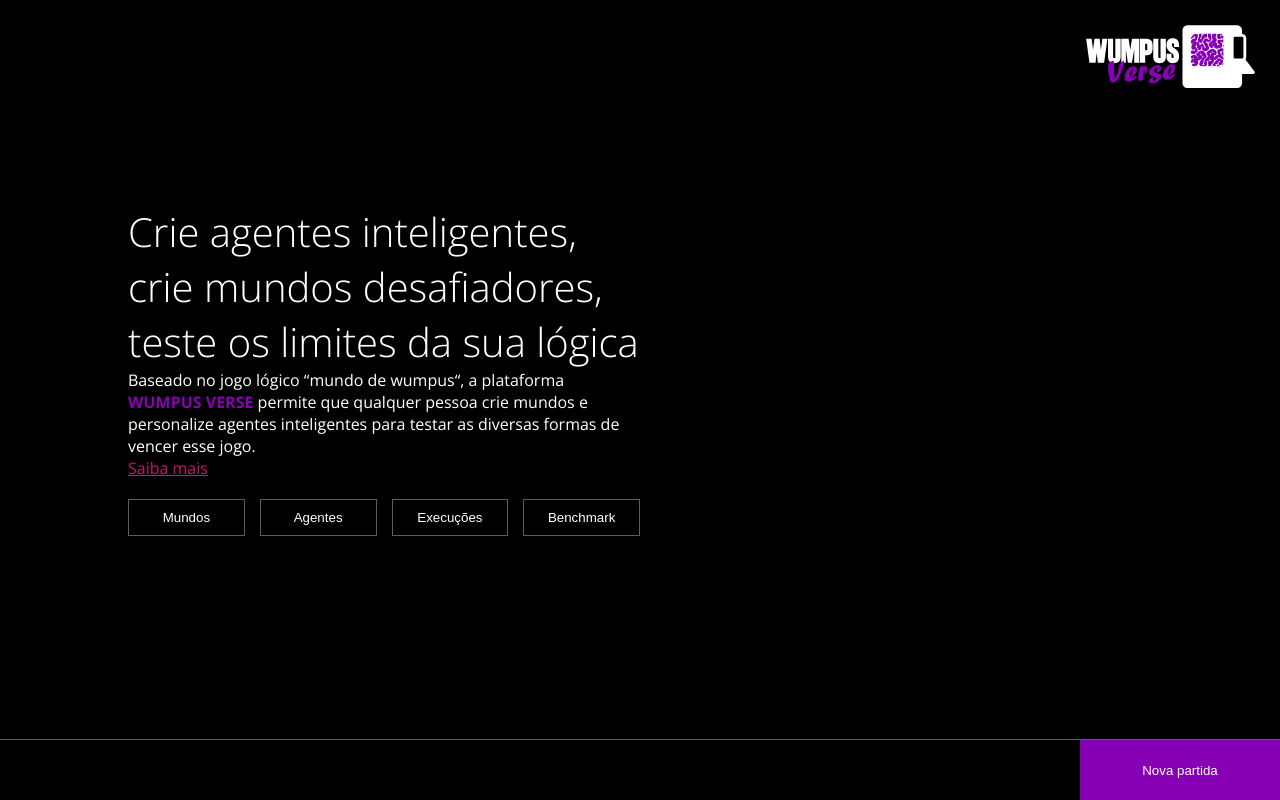
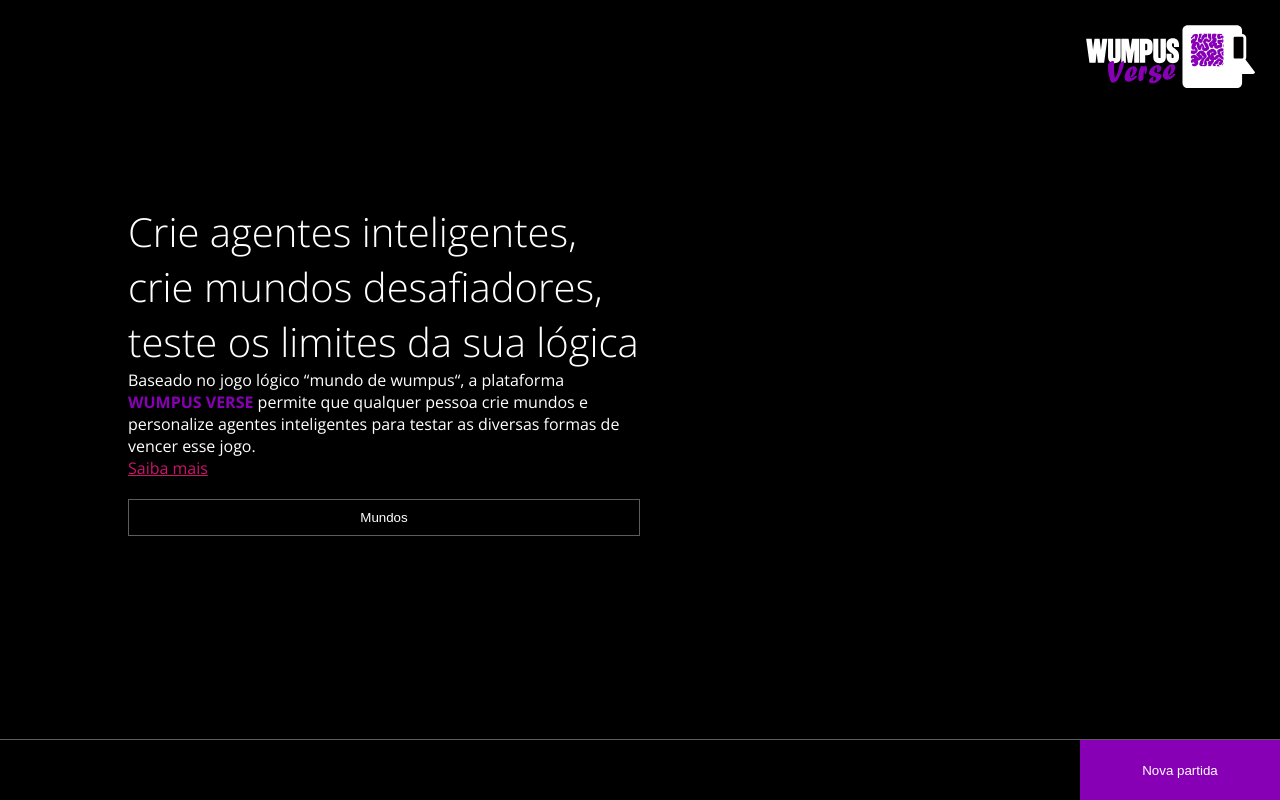
Before and after one commit to williamsdavid5/wumpus-verse-frontend, a React (Vite) app: page / in a window 1280 px wide. Built offline with nearby package versions, Linux system fonts and the light colour scheme.

Commit message:
correções para ser usado pelos alunos, removidas algumas coisas que não foram implementadas ainda

```diff
--- a/src/pages/Execucao.jsx
+++ b/src/pages/Execucao.jsx
@@ -384,7 +384,7 @@ export default function Execucao() {
                                 <p>Sala atual: ({salaSelecionada[0]},{salaSelecionada[1]})</p>
                             </div>
                             <hr />
-                            <div className='auxInterruptores interruptoresVencerAPartida'>
+                            {/* <div className='auxInterruptores interruptoresVencerAPartida'>
                                 <p>
                                     <b>Como vencer a partida?</b><br />
                                     <span className='paragrafoInformativo'>
@@ -401,7 +401,7 @@ export default function Execucao() {
                                         <input type="radio" name='comoVencerCanva' /> O agente precisa matar todos os Canvas da face da terra! <br />
                                     </span>
                                 </p>
-                            </div>
+                            </div> */}
                         </div>
                     )}
 
--- a/src/pages/Inicio.jsx
+++ b/src/pages/Inicio.jsx
@@ -101,7 +101,7 @@ export default function Inicio() {
                     <p className='pAvisoTelaInicio'>Atenção: a experiência em dispositivos com tela pequena <span>não é completa!</span> Algumas funções só estão disponíveis em computadores.</p>
                     <div className='divBotoesInicio'>
                         {/* <button onClick={() => navigate('/mundos-salvos')} >Mundos</button> */}
-                        {botoes.slice(0, 4).map(b => (
+                        {botoes.slice(0, 1).map(b => (
                             <button
                                 key={b.id}
                                 onClick={b.acao}
```
